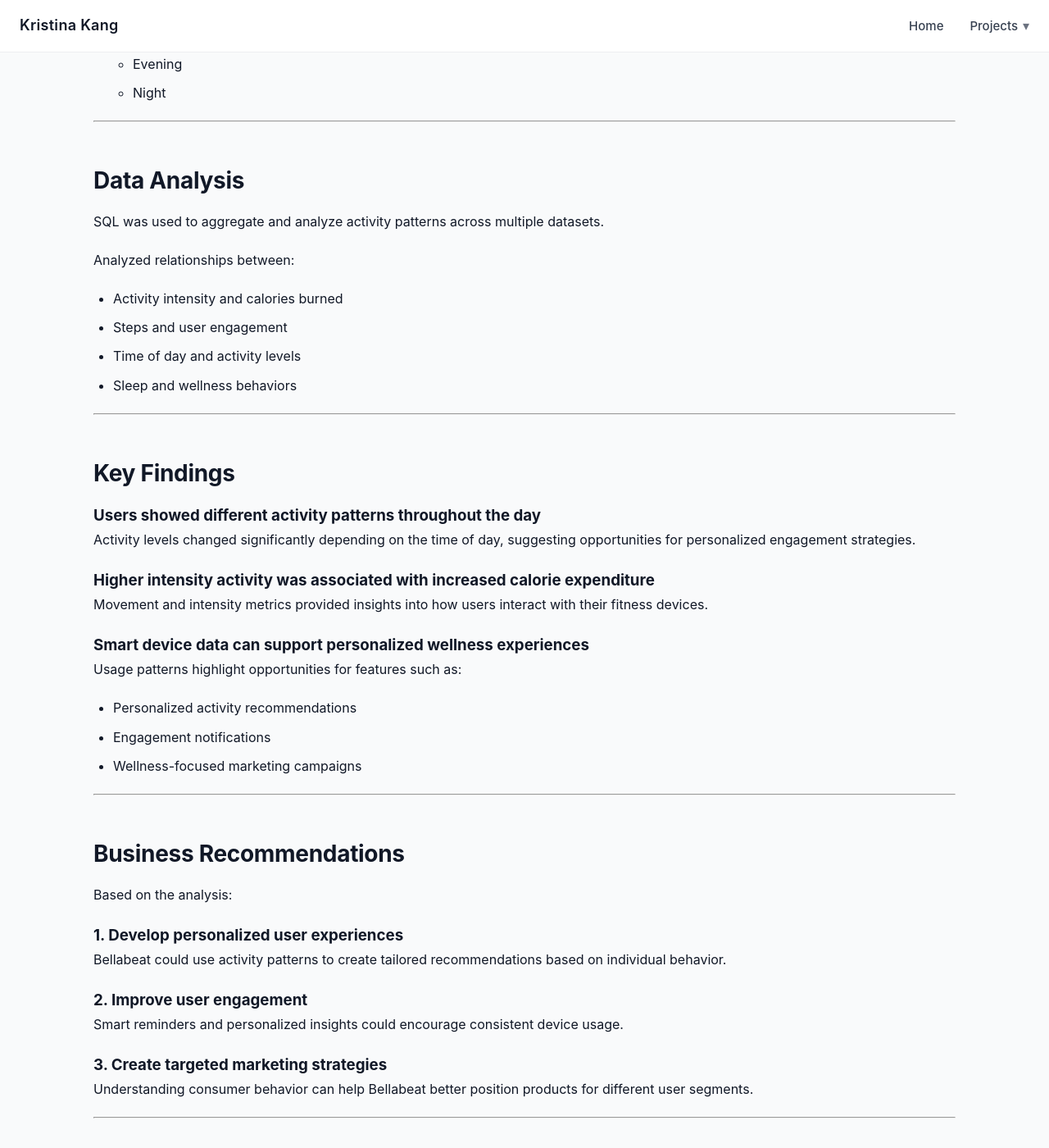
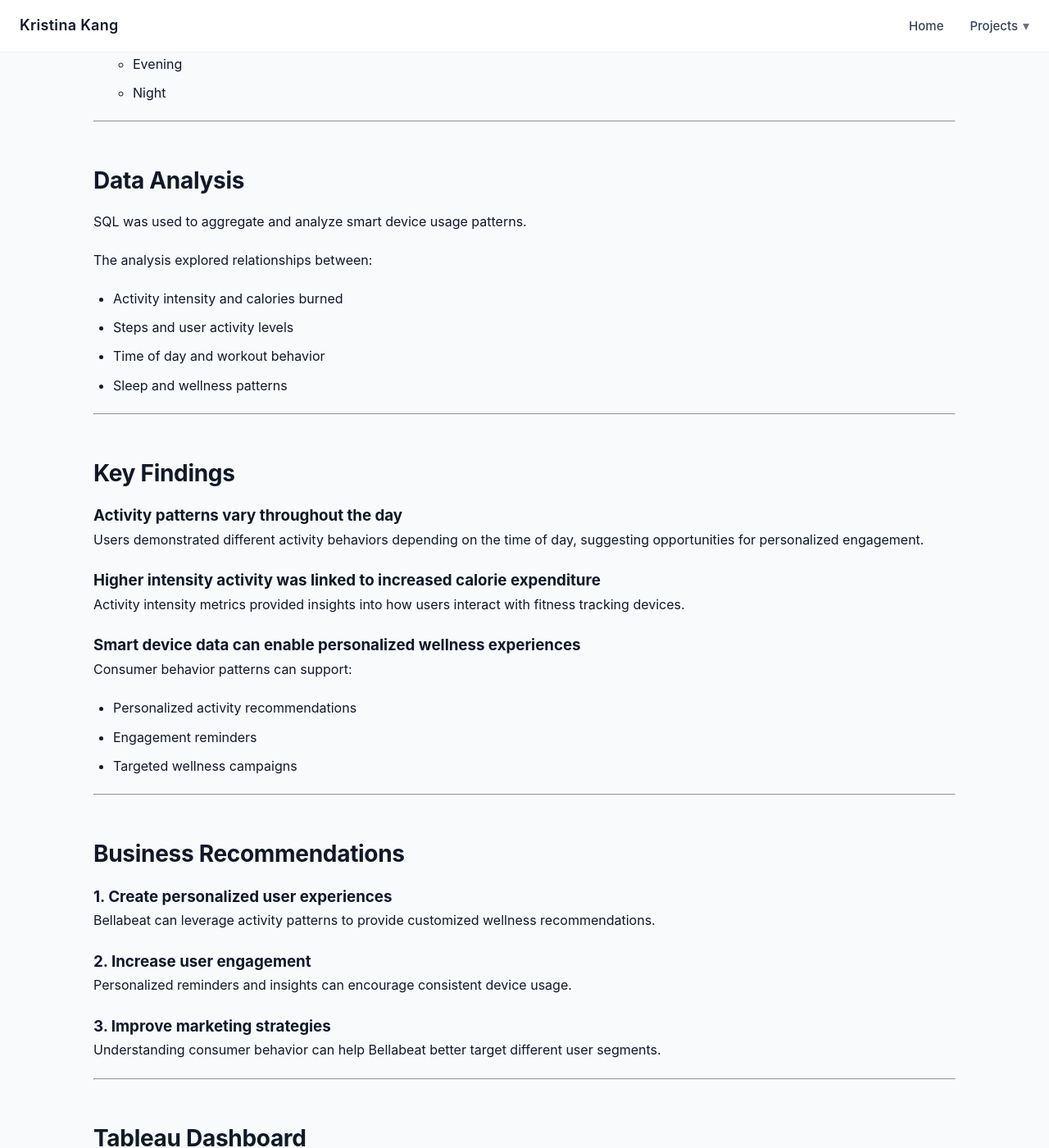
Before and after one commit to kristina-kang/kristina-kang.github.io, a Jekyll site: the page built from projects/project2.md, in a window 1280 px wide and 1400 px high, scrolled down 1930 px. Shown: the whole window at 82% size. Built offline with Jekyll 4.4.1, drawn with Linux system fonts in a browser that asks for light colours; some of the changed text lies outside the part shown.

```diff
--- a/projects/project2.md
+++ b/projects/project2.md
@@ -10,7 +10,7 @@
 
 Bellabeat is a wellness technology company focused on smart health devices.
 
-This project analyzes smart device usage data to understand consumer activity patterns and identify opportunities for improving product strategy, user engagement, and marketing decisions.
+This project analyzes smart device usage data to understand consumer behavior patterns and identify opportunities for improving product strategy, user engagement, and marketing decisions.
 
 The analysis follows the six-step data analysis process:
 
@@ -24,11 +24,11 @@
 
 Bellabeat aims to expand its presence in the global smart device market.
 
-The goal of this analysis was to understand how consumers use non-Bellabeat fitness devices and uncover behavioral patterns that could help inform:
+The objective of this analysis was to understand how consumers use fitness tracking devices and uncover behavioral insights that could support:
 
 - Product development
-- Marketing strategies
-- User engagement initiatives
+- Marketing strategy
+- Customer engagement
 
 ---
 
@@ -45,27 +45,27 @@
 - Sleep patterns
 - Activity intensity
 
-The data includes minute-level and daily-level tracking information collected over approximately one month.
+The dataset includes minute-level and daily-level tracking data collected over approximately one month.
 
 ---
 
 ## Data Preparation
 
-Before analysis, the dataset was cleaned and prepared using SQL.
+The dataset was cleaned and prepared using SQL.
 
-Performed:
+Key preparation steps:
 
 - Checked for missing values
-- Validated duplicate records
-- Reviewed dataset time ranges
+- Verified duplicate records
+- Validated dataset time ranges
 - Combined multiple activity tables
 - Created analysis-ready datasets
 
-Example transformations included:
+Additional transformations:
 
-- Adding day-of-week attributes
-- Rounding numerical values for consistency
-- Creating time-of-day categories:
+- Added day-of-week attributes
+- Standardized numerical values
+- Created time-of-day categories:
   - Morning
   - Afternoon
   - Evening
@@ -75,52 +75,50 @@
 
 ## Data Analysis
 
-SQL was used to aggregate and analyze activity patterns across multiple datasets.
+SQL was used to aggregate and analyze smart device usage patterns.
 
-Analyzed relationships between:
+The analysis explored relationships between:
 
 - Activity intensity and calories burned
-- Steps and user engagement
-- Time of day and activity levels
-- Sleep and wellness behaviors
+- Steps and user activity levels
+- Time of day and workout behavior
+- Sleep and wellness patterns
 
 ---
 
 ## Key Findings
 
-### Users showed different activity patterns throughout the day
+### Activity patterns vary throughout the day
 
-Activity levels changed significantly depending on the time of day, suggesting opportunities for personalized engagement strategies.
+Users demonstrated different activity behaviors depending on the time of day, suggesting opportunities for personalized engagement.
 
-### Higher intensity activity was associated with increased calorie expenditure
+### Higher intensity activity was linked to increased calorie expenditure
 
-Movement and intensity metrics provided insights into how users interact with their fitness devices.
+Activity intensity metrics provided insights into how users interact with fitness tracking devices.
 
-### Smart device data can support personalized wellness experiences
+### Smart device data can enable personalized wellness experiences
 
-Usage patterns highlight opportunities for features such as:
+Consumer behavior patterns can support:
 
 - Personalized activity recommendations
-- Engagement notifications
-- Wellness-focused marketing campaigns
+- Engagement reminders
+- Targeted wellness campaigns
 
 ---
 
 ## Business Recommendations
 
-Based on the analysis:
+### 1. Create personalized user experiences
 
-### 1. Develop personalized user experiences
+Bellabeat can leverage activity patterns to provide customized wellness recommendations.
 
-Bellabeat could use activity patterns to create tailored recommendations based on individual behavior.
+### 2. Increase user engagement
 
-### 2. Improve user engagement
+Personalized reminders and insights can encourage consistent device usage.
 
-Smart reminders and personalized insights could encourage consistent device usage.
+### 3. Improve marketing strategies
 
-### 3. Create targeted marketing strategies
-
-Understanding consumer behavior can help Bellabeat better position products for different user segments.
+Understanding consumer behavior can help Bellabeat better target different user segments.
 
 ---
 
@@ -130,49 +128,33 @@
 
 - Daily activity trends
 - Steps and calories
-- Intensity patterns
+- Activity intensity
 - Consumer usage behavior
 
 
 <div class="tableau-container">
 
-<div class='tableauPlaceholder' id='viz1781670878993' style='position: relative'>
+<div class='tableauPlaceholder' id='viz1781670878993'>
 
 <noscript>
 <a href='#'>
-<img alt='Home_board'
+<img alt='Bellabeat Dashboard'
 src='https://public.tableau.com/static/images/be/bellabeat_17090733211060/Home_board/1_rss.png'
-style='border: none' />
+style='border:none'/>
 </a>
 </noscript>
 
-<object class='tableauViz' style='display:none;'>
+<object class='tableauViz'>
 
-<param name='host_url' value='https%3A%2F%2Fpublic.tableau.com%2F' />
+<param name='host_url' value='https%3A%2F%2Fpublic.tableau.com%2F'/>
 
-<param name='embed_code_version' value='3' />
+<param name='embed_code_version' value='3'/>
 
-<param name='site_root' value='' />
+<param name='name' value='bellabeat_17090733211060/Home_board'/>
 
-<param name='name' value='bellabeat_17090733211060/Home_board' />
+<param name='tabs' value='no'/>
 
-<param name='tabs' value='no' />
-
-<param name='toolbar' value='yes' />
-
-<param name='static_image' value='https://public.tableau.com/static/images/be/bellabeat_17090733211060/Home_board/1.png' />
-
-<param name='animate_transition' value='yes' />
-
-<param name='display_static_image' value='yes' />
-
-<param name='display_spinner' value='yes' />
-
-<param name='display_overlay' value='yes' />
-
-<param name='display_count' value='yes' />
-
-<param name='language' value='en-US' />
+<param name='toolbar' value='yes'/>
 
 </object>
 
@@ -186,27 +168,12 @@
 var vizElement = divElement.getElementsByTagName('object')[0];
 
 if (divElement.offsetWidth > 800) {
-
-vizElement.style.width='900px';
-
-vizElement.style.height='700px';
-
+    vizElement.style.width='900px';
+    vizElement.style.height='700px';
 }
-
-else if (divElement.offsetWidth > 500) {
-
-vizElement.style.width='900px';
-
-vizElement.style.height='700px';
-
-}
-
 else {
-
-vizElement.style.width='100%';
-
-vizElement.style.height='900px';
-
+    vizElement.style.width='100%';
+    vizElement.style.height='700px';
 }
 
 var scriptElement = document.createElement('script');
```
Also changed, not shown: other parts of projects/project2.md (+2 -5 lines).
